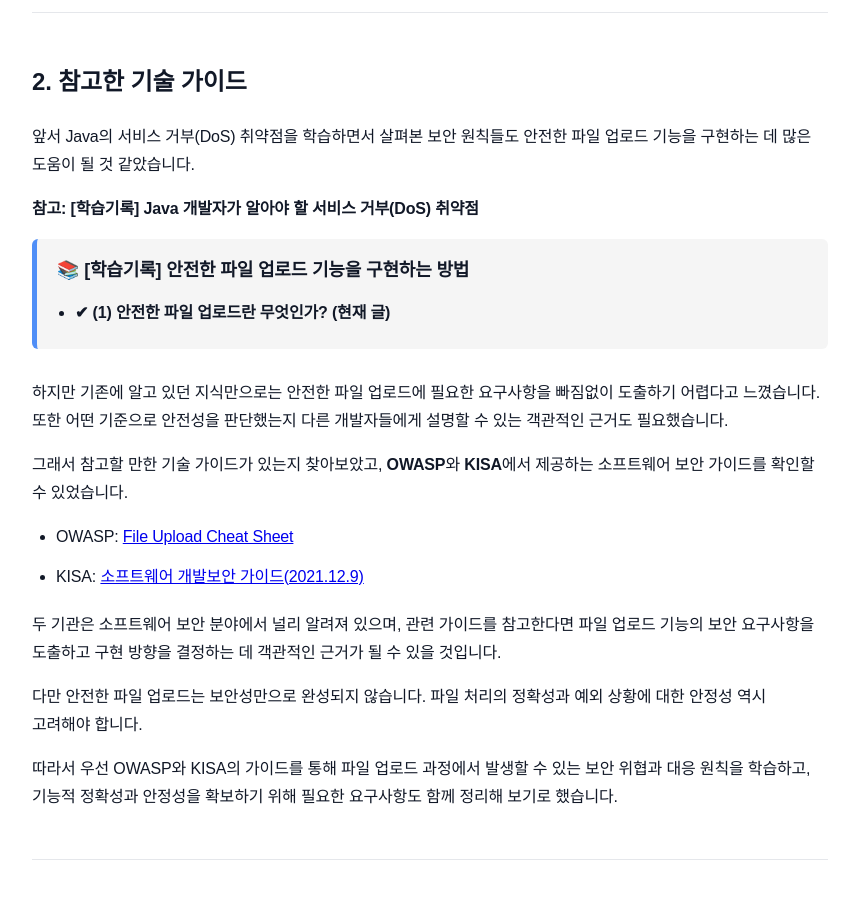
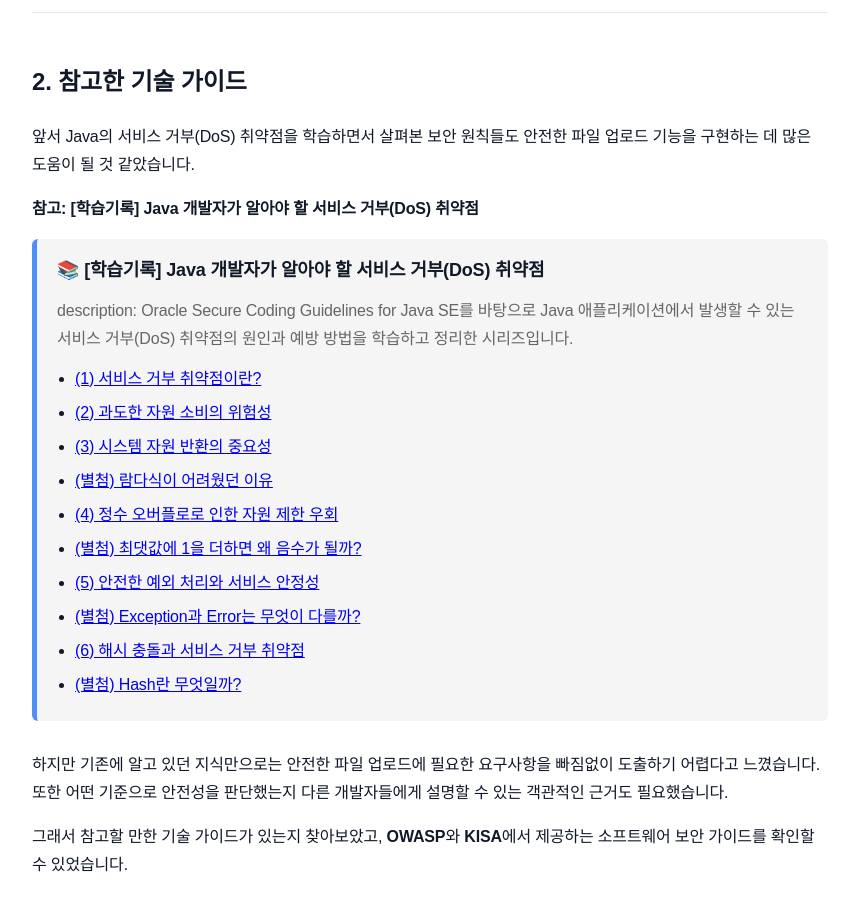
Before and after one commit to sanghoon-lee/sanghoon-lee.github.io, a Jekyll site: the page built from _posts/2026-10-31-upload1.md, in a window 1280 px wide and 900 px high, scrolled down 1203 px. Shown: the whole window, without its empty margins (210-1069 px from the left). Built offline with Jekyll 4.4.1, drawn with Linux system fonts in a browser that asks for light colours; nearby versions of some CDN libraries; comment, search, counter and statistics services are not loaded.

Commit message:
secure-file-upload1.md 추가

```diff
--- /dev/null
+++ b/_includes/series-list.html
@@ -0,0 +1,23 @@
+{% assign series = site.data[include.series] %}
+
+<div class="series-box">
+    <div class="series-title">
+        📚 {{ series.title }}
+    </div>
+
+    <div class="series-description">
+        {{ series.description }}
+    </div>
+
+    <ul>
+        {% for post in series.posts %}
+        <li>
+            {% if page.url == post.url %}
+                <strong>✔ {{ post.title }} (현재 글)</strong>
+            {% else %}
+                <a href="{{ post.url }}">{{ post.title }}</a>
+            {% endif %}
+        </li>
+        {% endfor %}
+    </ul>
+</div>
--- a/_posts/2026-10-31-upload1.md
+++ b/_posts/2026-10-31-upload1.md
@@ -40,7 +40,7 @@ tags:
 
 **참고: [학습기록] Java 개발자가 알아야 할 서비스 거부(DoS) 취약점**
 
-{% include series.html series="dos" %}
+{% include series-list.html series="dos" %}
 
 하지만 기존에 알고 있던 지식만으로는 안전한 파일 업로드에 필요한 요구사항을 빠짐없이 도출하기 어렵다고 느꼈습니다. 또한 어떤 기준으로 안전성을 판단했는지 다른 개발자들에게 설명할 수 있는 객관적인 근거도 필요했습니다.
 
```
